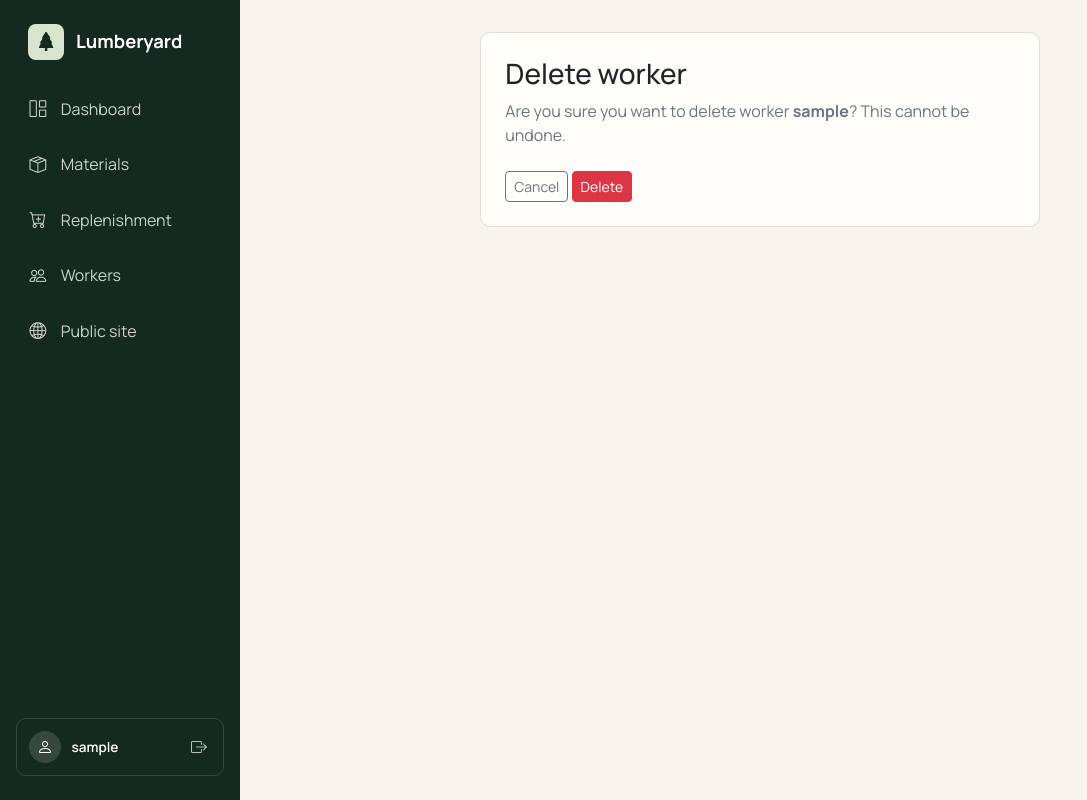
After one commit to 2d1Corp/lumberyard, a Django app: page /workers/1/delete/ in a window 1280 px wide. The commit adds this page. Shown: the whole page, without its empty margins (0-1087 px from the left). Run offline with Django 5.2, Linux system fonts and the light colour scheme; the visitor is signed in with stand-in values (Sample User, id 1); data comes from the database, SQL or seed files in the repository.

Commit message:
Add worker delete

```diff
--- /dev/null
+++ b/lumberyard/templates/lumberyard/worker_confirm_delete.html
@@ -0,0 +1,28 @@
+{% extends "lumberyard/dashboard_base.html" %}
+
+{% block title %}Delete worker | Lumberyard{% endblock %}
+
+{% block content %}
+  <div class="row justify-content-center">
+    <div class="col-xl-7">
+      <div class="card">
+        <div class="card-body p-4">
+          <h1 class="h3 mb-2">Delete worker</h1>
+          <p class="text-secondary mb-4">
+            Are you sure you want to delete worker
+            <strong>{{ object.username }}</strong>?
+            This cannot be undone.
+          </p>
+
+          <form method="post">
+            {% csrf_token %}
+            <a class="btn btn-sm btn-outline-secondary" href="{% url 'worker-list' %}">
+              Cancel
+            </a>
+            <button type="submit" class="btn btn-sm btn-danger">Delete</button>
+          </form>
+        </div>
+      </div>
+    </div>
+  </div>
+{% endblock %}
--- a/lumberyard/urls.py
+++ b/lumberyard/urls.py
@@ -42,6 +42,11 @@ urlpatterns = [
         name="worker-create",
     ),
     path(
+        "workers/<int:pk>/delete/",
+        views.WorkerDeleteView.as_view(),
+        name="worker-delete",
+    ),
+    path(
         "materials/<int:pk>/stock/<int:stock_pk>/toggle-replenishment/",
         views.toggle_replenishment,
         name="material-toggle-replenishment",
--- a/lumberyard/views.py
+++ b/lumberyard/views.py
@@ -120,6 +120,13 @@ class WorkerListView(LoginRequiredMixin, ListView):
     queryset = Worker.objects.all().order_by("username")
 
 
+class WorkerDeleteView(PermissionRequiredMixin, DeleteView):
+    model = Worker
+    template_name = "lumberyard/worker_confirm_delete.html"
+    success_url = reverse_lazy("worker-list")
+    permission_required = "lumberyard.delete_worker"
+
+
 class ReplenishmentListView(LoginRequiredMixin, ListView):
     model = StockBalance
     template_name = "lumberyard/replenishment_list.html"
```
Also changed, not shown: lumberyard/templates/lumberyard/worker_list.html (+12 -1 lines).
